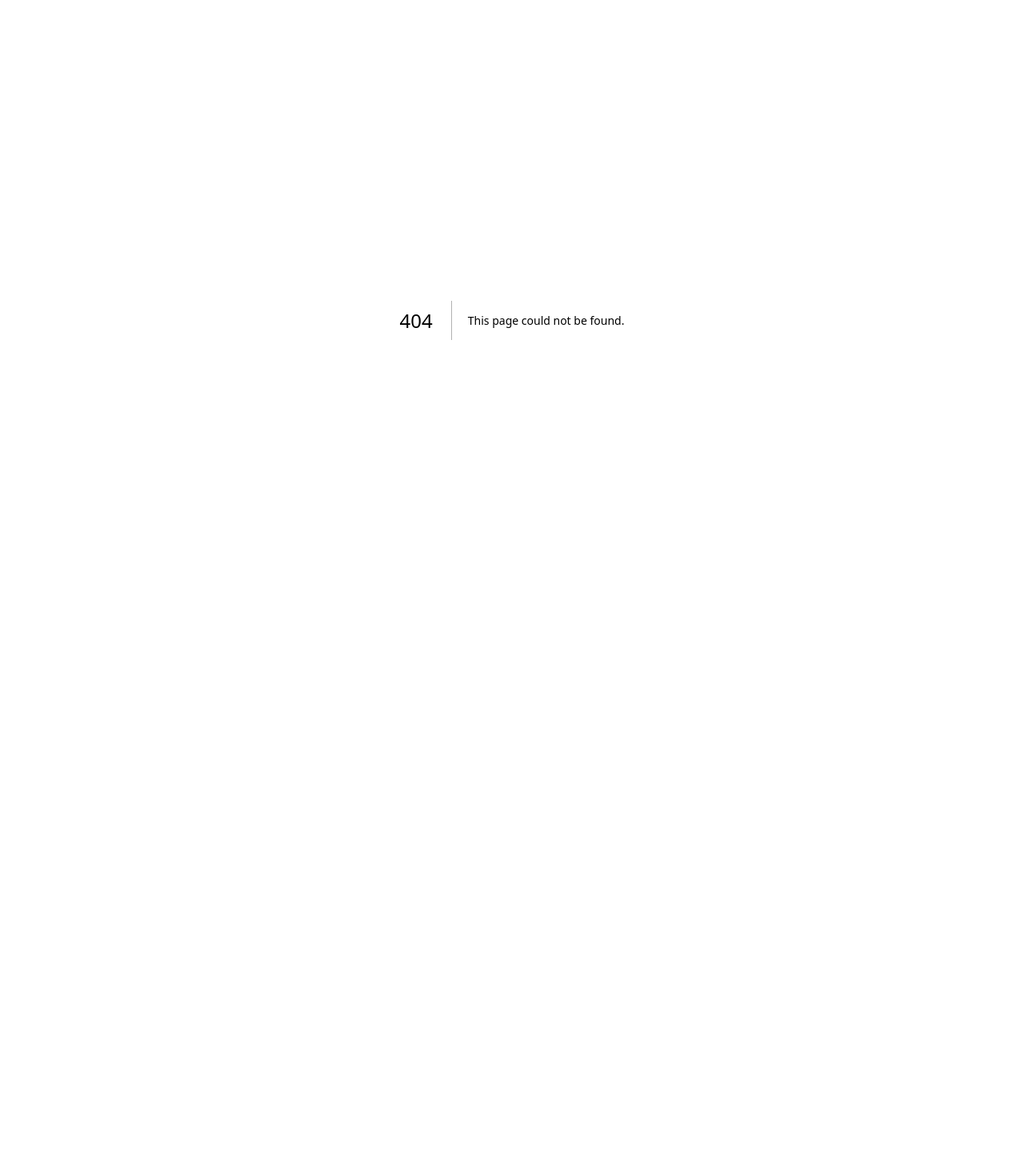
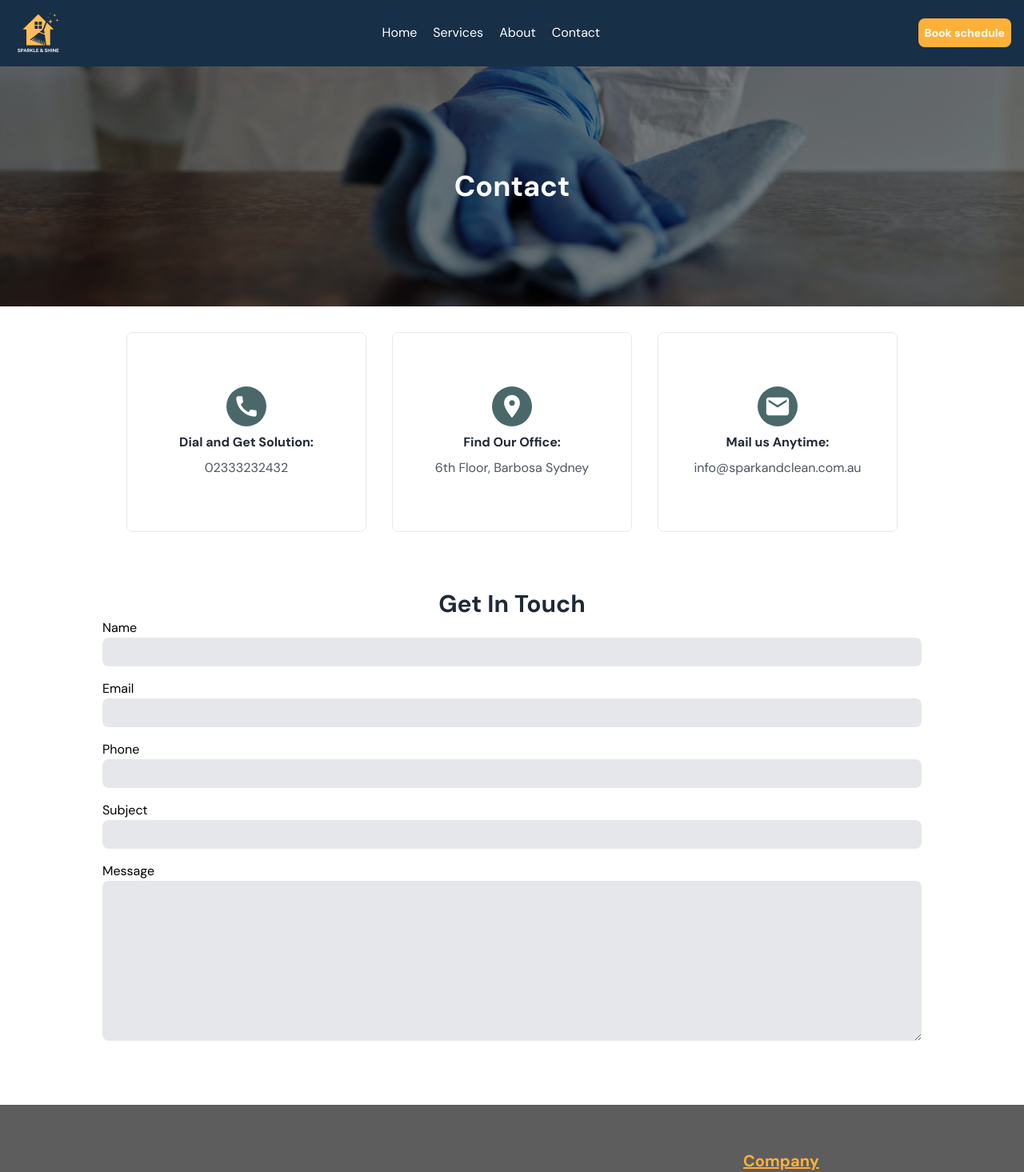
Before and after one commit to MingmaTenzing/cleaning_business, a Next.js app: page /contact in a window 1280 px wide. Before the commit this address had no page. Shown: the top 1465 px of the page at 80% size. Before the commit the page ends 800 px from the top, so only its background shows below. Built offline with nearby package versions, Linux system fonts and the light colour scheme.

Commit message:
working on the contact page

```diff
--- /dev/null
+++ b/src/pages/contact.tsx
@@ -0,0 +1,112 @@
+import Head from "next/head";
+import Nav from "../../components/Nav";
+import Image from "next/image";
+import contactbg from "../../assests/contactbg.jpg";
+import CallIcon from "@mui/icons-material/Call";
+import LocationOnIcon from "@mui/icons-material/LocationOn";
+import EmailIcon from "@mui/icons-material/Email";
+import Footer from "../../components/Footer";
+
+type Props = {};
+function Contact({}: Props) {
+  return (
+    <>
+      <Head>
+        <title>Contact</title>
+        <meta name="description" content="Generated by create next app" />
+        <meta name="viewport" content="width=device-width, initial-scale=1" />
+        <link rel="icon" href="/logo.png" />
+      </Head>
+
+      <main>
+        <Nav />
+        <div className=" relative">
+          <Image
+            src={contactbg}
+            alt="contact page backgroudn image"
+            width={1920}
+            height={1080}
+            className="  md:h-[300px] object-cover object-center brightness-50"
+          />
+          <h1 className="text-white font-bold text-2xl md:text-4xl absolute top-1/2 left-1/2 -translate-x-1/2 -translate-y-1/2">
+            Contact{" "}
+          </h1>
+        </div>
+        <div className="p-4 space-y-4 flex flex-col items-center md:space-y-0 md:flex-row md:space-x-8 md:p-8 md:justify-center ">
+          <div className="flex flex-col items-center  space-y-2 justify-center hover:border-black rounded-lg border w-[300px] h-[250px] ">
+            <CallIcon
+              className=" bg-[#4a686a] text-white p-2 rounded-full "
+              style={{ fontSize: "50" }}
+            />
+            <h2 className="text-gray-800 font-bold">Dial and Get Solution:</h2>
+            <h3 className="text-gray-600">02333232432</h3>
+          </div>
+          <div className="flex flex-col items-center space-y-2 justify-center hover:border-black rounded-lg border w-[300px] h-[250px] ">
+            <LocationOnIcon
+              className=" bg-[#4a686a] text-white p-2 rounded-full "
+              style={{ fontSize: "50" }}
+            />
+            <h2 className="text-gray-800 font-bold">Find Our Office:</h2>
+            <h3 className="text-gray-600">6th Floor, Barbosa Sydney</h3>
+          </div>
+          <div className="flex flex-col items-center space-y-2 justify-center hover:border-black rounded-lg border w-[300px] h-[250px]">
+            <EmailIcon
+              className=" bg-[#4a686a] text-white p-2 rounded-full "
+              style={{ fontSize: "50" }}
+            />
+            <h2 className="text-gray-800 font-bold">Mail us Anytime:</h2>
+            <h3 className="text-gray-600">info@sparkandclean.com.au</h3>
+          </div>
+        </div>
+
+        <div className="mt-10">
+          <h1 className="text-2xl md:text-3xl font-bold text-gray-800 text-center">
+            Get In Touch
+          </h1>
+
+          <form className=" w-[80%] m-auto space-y-4">
+            <div className="flex flex-col ">
+              <label>Name</label>
+              <input
+                type="text"
+                required
+                className="bg-gray-200 text-sm p-2  outline-none rounded-lg "
+              ></input>
+            </div>
+            <div className="flex flex-col ">
+              <label>Email</label>
+              <input
+                type="text"
+                required
+                className="bg-gray-200 text-sm p-2 outline-none rounded-lg "
+              ></input>
+            </div>
+            <div className="flex flex-col ">
+              <label>Phone</label>
+              <input
+                type="text"
+                required
+                className="bg-gray-200 text-sm p-2 outline-none rounded-lg "
+              ></input>
+            </div>
+            <div className="flex flex-col ">
+              <label>Subject</label>
+              <input
+                type="text"
+                required
+                className="bg-gray-200 text-sm p-2 outline-none rounded-lg "
+              ></input>
+            </div>
+            <div className="flex flex-col ">
+
+              <label>Message</label>
+              <textarea  className="bg-gray-200 text-sm  h-[200px] p-2 rounded-lg"></textarea>
+            </div>
+          </form>
+        </div>
+      </main>
+      <Footer />
+    </>
+  );
+}
+export default Contact;
```
Also changed, not shown: assests/contactbg.jpg (added).
